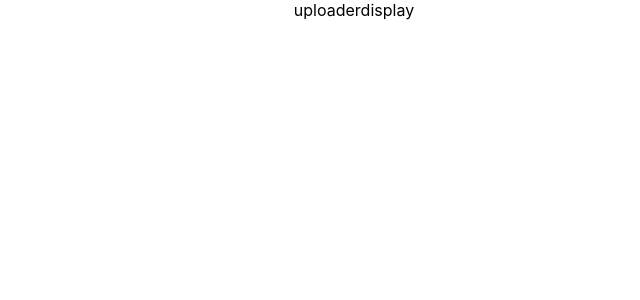
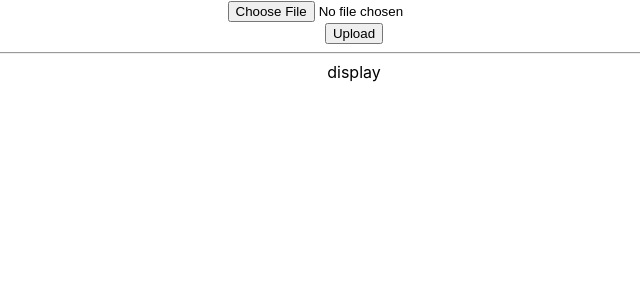
Before and after one commit to DiegoRodriguez2018/aws-s3-direct-upload, a React (Create React App) app in the folder client/file-uploader/: page / in a window 1280 px wide. Shown: the top 300 px of the page, without its empty margins (286-926 px from the left). Built offline with nearby package versions, Linux system fonts and the light colour scheme.

Commit message:
Implemented Uploader.js component.

```diff
--- a/client/file-uploader/package.json
+++ b/client/file-uploader/package.json
@@ -3,6 +3,7 @@
   "version": "0.1.0",
   "private": true,
   "dependencies": {
+    "axios": "^0.18.0",
     "react": "^16.8.6",
     "react-dom": "^16.8.6",
     "react-scripts": "3.0.1"
--- a/client/file-uploader/src/App.js
+++ b/client/file-uploader/src/App.js
@@ -9,6 +9,8 @@ function App() {
     <div className='App'>
       <Uploader />
 
+      <hr/>
+
       <DisplayImage />
     </div>
   );
--- a/client/file-uploader/src/components/Uploader.js
+++ b/client/file-uploader/src/components/Uploader.js
@@ -1,9 +1,67 @@
 import React, { Component } from 'react';
+import axios from 'axios';
+
 export default class Uploader extends Component {
-   render() {
+  state = {};
+
+  getImage = e => {
+    const files = e.target.files;
+    if (files && files.length > 0) {
+      const file = files[0];
+      this.setState({ file });
+    }
+  };
+
+  uploadFile = e => {
+    e.preventDefault();
+    const url = 'http://localhost:3500/file-upload';
+
+    const file = this.file;
+    const fileName = file.name;
+
+    const config = {
+      params: {
+        Key: fileName,
+        ContentType: 'image/jpeg'
+      }
+    };
+
+    axios.get(url, config).then(res => {
+      const {
+        data: { putUrl }
+      } = res;
+      const s3PutUrl = putUrl;
+      const options = {
+        headers: {
+          'Content-Type': 'image/jpeg'
+        }
+      };
+
+      axios
+        .put(s3PutUrl, file, options)
+        .then(res => {
+          console.log('Success');
+          console.log('res', ': ', res);
+        })
+        .catch(err => {
+          console.log('err', err);
+        });
+    });
+  };
+
+  render() {
     return (
       <React.Fragment>
-      uploader
+        <input
+          id='upload-image'
+          type='file'
+          accept='image/*'
+          onChange={this.getImage}
+        />
+
+        <form onSubmit={this.uploadFile}>
+          <button id='file-upload-button'>Upload</button>
+        </form>
       </React.Fragment>
     );
   }
```
Also changed, not shown: 1 other file (tests, documents, lock files or other folders).
